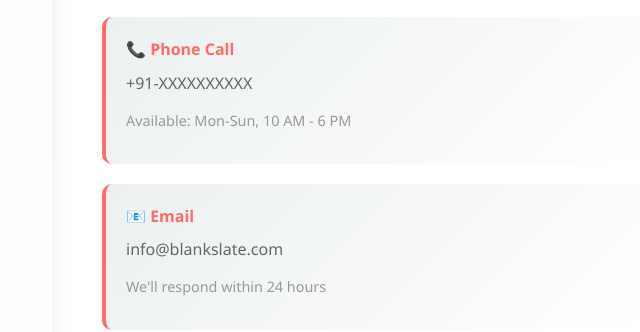
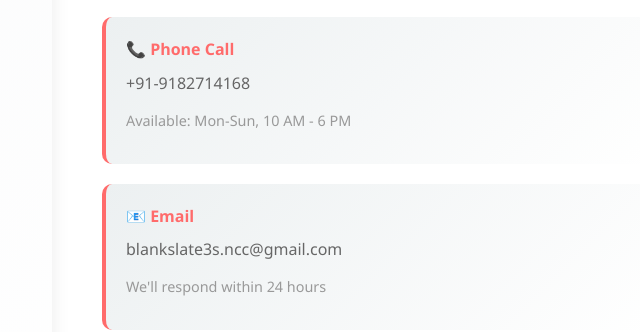
Before and after one commit to BlankSlate-Ncc/BlankSlateWebPage, a plain HTML site: page index.html in a window 1280 px wide. Shown: the part 6858-7190 px from the top of the page, 563-1203 px from the left. Drawn offline with Linux system fonts and the light colour scheme.

Commit message:
Update index.html

```diff
--- a/index.html
+++ b/index.html
@@ -309,13 +309,13 @@
 
         <div class="contact-box">
           <h4>📞 Phone Call</h4>
-          <p>+91-XXXXXXXXXX</p>
+          <p>+91-9182714168</p>
           <p style="font-size: 0.9em; color: #999;">Available: Mon-Sun, 10 AM - 6 PM</p>
         </div>
 
         <div class="contact-box">
           <h4>📧 Email</h4>
-          <p>info@blankslate.com</p>
+          <p>blankslate3s.ncc@gmail.com</p>
           <p style="font-size: 0.9em; color: #999;">We'll respond within 24 hours</p>
         </div>
 
```
